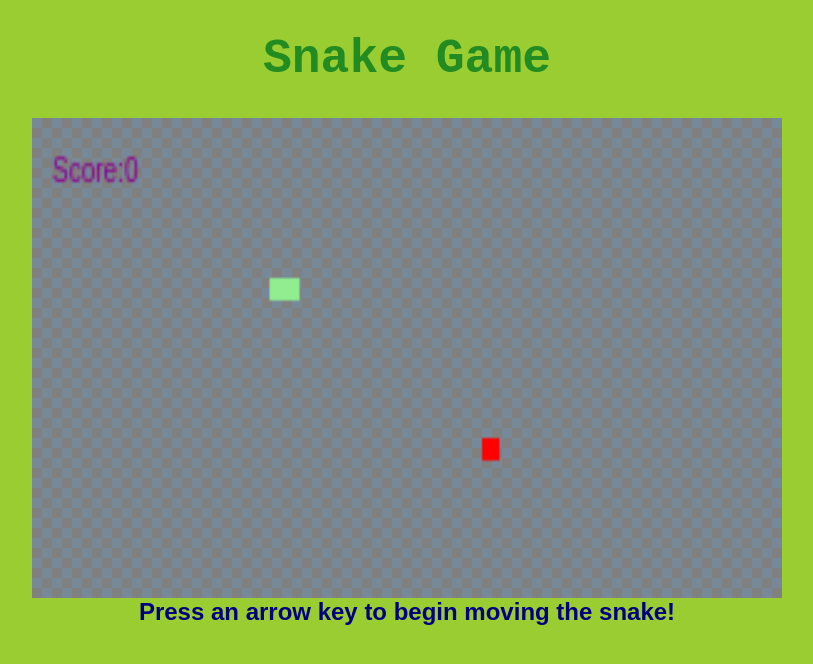
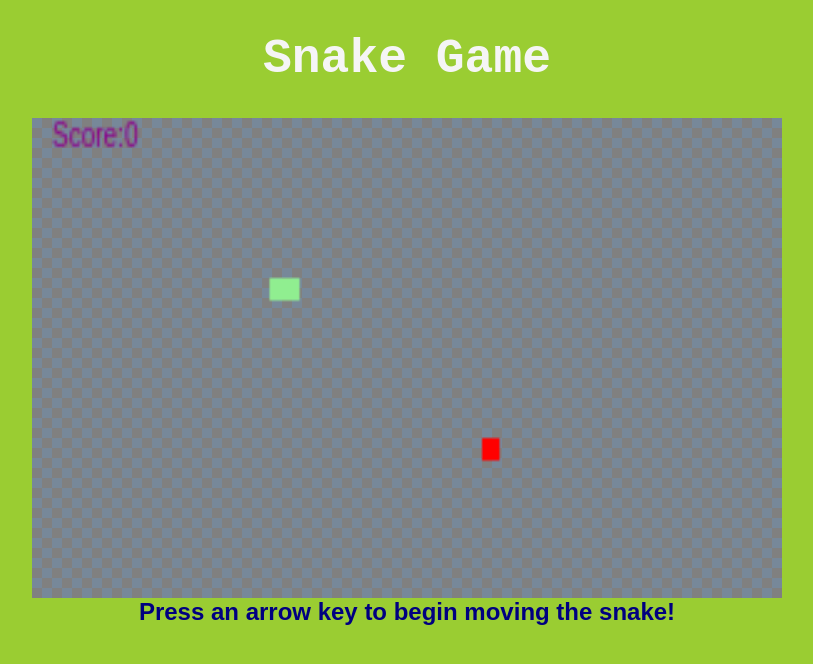
Before and after one commit to iceeeberg/Snake-Game, a plain HTML site: page index.html in a window 1280 px wide. Shown: the whole page, without its empty margins (233-1046 px from the left). Drawn offline with Linux system fonts and the light colour scheme.

Commit message:
added scoring, experimenting with self collision

```diff
--- a/script.js
+++ b/script.js
@@ -1,12 +1,9 @@
 const canvas = document.getElementById('gameCanvas');
-const ctx = canvas.getContext("2d");
+const ctx = canvas.getContext('2d');
 const SNAKE_SPEED = 5;
 
 let snake = {
-  segment: [
-    {x: 100, y: 50},
-    {x: 95, y: 50},
-  ],
+	segment: [ { x: 100, y: 50 }, { x: 95, y: 50 } ],
 	w: 7,
 	h: 7
 };
@@ -19,84 +16,107 @@ let apple = {
 };
 
 let direction;
+
 let score = 0;
 
 function drawSnake() {
 	snake.segment.forEach((snakePart) => {
 		ctx.beginPath();
-    ctx.rect(snakePart.x,snakePart.y,snake.w, snake.h);
-    ctx.fillStyle = "#90EE90"
+		ctx.rect(snakePart.x, snakePart.y, snake.w, snake.h);
+		ctx.fillStyle = '#90EE90';
 		ctx.fill();
 		ctx.closePath;
-    })
+	});
 }
 
 function drawApple() {
 	ctx.beginPath();
-ctx.rect(apple.x,apple.y,apple.w, apple.w);
-ctx.fillStyle = "#FF0000"
+	ctx.rect(apple.x, apple.y, apple.w, apple.w);
+	ctx.fillStyle = '#FF0000';
 	ctx.fill();
 	ctx.closePath;
-};
-
-function drawScoreBoard(){
-  ctx.font = "10px Arial"
-  ctx.fillStyle = "#8B008B"
-  ctx.fillText("Score:"+score, 8, 20)
 }
 
-function gameOver () {
-  let gradient = ctx.createLinearGradient(0,0, canvas.width, canvas.height);
-  gradient.addColorStop("0","blue");
-  ctx.rect(120, 75, 200, 100 )
-  ctx.fillStyle = gradient;
-  ctx.fillText("Game Over", 120, 75);
+function drawScoreBoard() {
+	ctx.font = '10px Arial';
+	ctx.fillStyle = '#8B008B';
+	ctx.fillText('Score:' + score, 8, 9);
 }
 
+function gameOver() {
+	let gradient = ctx.createLinearGradient(0, 0, canvas.width, canvas.height);
+	gradient.addColorStop('0', 'blue');
+	ctx.rect(120, 75, 200, 100);
+	ctx.fillStyle = gradient;
+	ctx.fillText('Game Over', 120, 75);
+}
 
 function moveSnake() {
-  if (direction){
-    for (let index = 0; index < snake.segment.length - 1; index++) {
-      snake.segment[index + 1].x = snake.segment[index].x
-      snake.segment[index + 1].y = snake.segment[index].y
+	if (direction) {
+		for (let i = snake.segment.length - 1; i > 0; i--) {
+			snake.segment[i].x = snake.segment[i - 1].x;
+			snake.segment[i].y = snake.segment[i - 1].y;
 		}
 	}
 	switch (direction) {
-    case "right":
-      snake.segment[0].x += SNAKE_SPEED
+		case 'right':
+			snake.segment[0].x += SNAKE_SPEED;
 			break;
-    case "left":
-      snake.segment[0].x -= SNAKE_SPEED
+		case 'left':
+			snake.segment[0].x -= SNAKE_SPEED;
 			break;
-    case "up":
-      snake.segment[0].y -= SNAKE_SPEED
+		case 'up':
+			snake.segment[0].y -= SNAKE_SPEED;
 			break;
-    case "down":
-      snake.segment[0].y += SNAKE_SPEED
+		case 'down':
+			snake.segment[0].y += SNAKE_SPEED;
 			break;
 		default:
 			break;
 	}
 }
 
-  window.addEventListener("keydown", (e) => {
+window.addEventListener('keydown', (e) => {
 	switch (e.key) {
-      case "ArrowDown":
-        direction = "down"
+		case 'ArrowDown':
+			direction = 'down';
 			break;
-      case "ArrowUp":
-        direction = "up"
+		case 'ArrowUp':
+			direction = 'up';
 			break;
-      case "ArrowRight":
-        direction = "right"
+		case 'ArrowRight':
+			direction = 'right';
 			break;
-      case "ArrowLeft":
-        direction = "left"
+		case 'ArrowLeft':
+			direction = 'left';
 			break;
 		default:
 			break;
 	}
-  })
+});
+
+function reset() {
+	window.location.reload();
+}
+
+function appleDetection() {
+	if (
+		snake.segment[0].x < apple.x + apple.w &&
+		snake.segment[0].x + snake.w > apple.x &&
+		snake.segment[0].y < apple.y + apple.h &&
+		snake.segment[0].y + snake.h > apple.y
+	) {
+		eatApple();
+		let newTail = Object.assign({}, snake.segment[0]);
+		snake.segment.push(newTail);
+	}
+}
+
+function eatApple() {
+	apple.x = Math.floor(Math.random(SNAKE_SPEED) * canvas.width);
+	apple.y = Math.floor(Math.random(SNAKE_SPEED) * canvas.height);
+	score++;
+}
 
 window.onload = () => {
 	setInterval(() => {
@@ -106,36 +126,21 @@ window.onload = () => {
 		drawScoreBoard();
 		moveSnake();
 		appleDetection();
-  if (snake.segment[0].x + SNAKE_SPEED === canvas.width || snake.segment[0].x + SNAKE_SPEED < 0) {
+
+		if (snake.segment[0].x + SNAKE_SPEED > canvas.width || snake.segment[0].x + SNAKE_SPEED < 0) {
 			gameOver();
 			reset();
 		}
-  if (snake.segment[0].y + SNAKE_SPEED === canvas.height || snake.segment[0].y+ SNAKE_SPEED < 0 ) {
+		if (snake.segment[0].y + SNAKE_SPEED > canvas.height || snake.segment[0].y + SNAKE_SPEED < 0) {
 			gameOver();
 			reset();
+		}
+    for (let i = 1; i < snake.segment.length; i++){
+      if (snake.segment[0].x === snake.segment[i].x){
+      gameOver();
+      reset();}
     }
 	}, 100);
 };
 
-function reset(){
- window.location.reload();
-};
-
-function appleDetection () {
-  if (snake.segment[0].x < apple.x + apple.w &&
-    snake.segment[0].x + snake.w > apple.x &&
-    snake.segment[0].y < apple.y + apple.h &&
-    snake.segment[0].y + snake.h > apple.y) {
-    eatApple();
-    let newTail = Object.assign({}, snake.segment[0]);
-    snake.segment.push(newTail);
-    }
-  }
-
-function eatApple (){
-  apple.x = Math.floor(Math.random(SNAKE_SPEED) * canvas.width)
-  apple.y = Math.floor(Math.random(SNAKE_SPEED) * canvas.height)
-  score++;
-}
-
 gameOver();
--- a/style.css
+++ b/style.css
@@ -1,7 +1,7 @@
 h1 {
 	text-align: center;
 	font-family: 'Courier New', Courier, monospace;
-	color: forestgreen;
+	color: whitesmoke;
 	font-size: 3em;
 }
 
```
Lines whose indentation alone changed are shown as unchanged.
